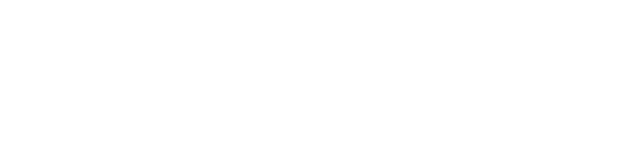
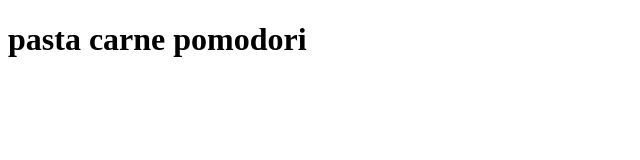
Before and after one commit to Eddyfabbricatore/js-lista-spesa, a plain HTML site: page index.html in a window 1280 px wide. Shown: the whole page, without its empty margins (0-640 px from the left). Drawn offline with Linux system fonts and the light colour scheme.

Commit message:
js [add] ciclo do while

```diff
--- a/index.html
+++ b/index.html
@@ -8,6 +8,7 @@
   <title>Do While</title>
 </head>
 <body>
+  <h1></h1>
 
   <script src="script.js"></script>
 </body>
--- a/script.js
+++ b/script.js
@@ -0,0 +1,15 @@
+const spesa = [
+  'pasta',
+  'carne',
+  'pomodori'
+];
+
+const message = document.querySelector('h1');
+
+let count = 0;
+
+// ciclo do while che stampa l'elemento corrispondente all'indice attuale per poi incrementare il valore del contatore
+do{
+  message.innerHTML += spesa[count] + ' ';
+  count++;
+}while(count < spesa.length);
```
